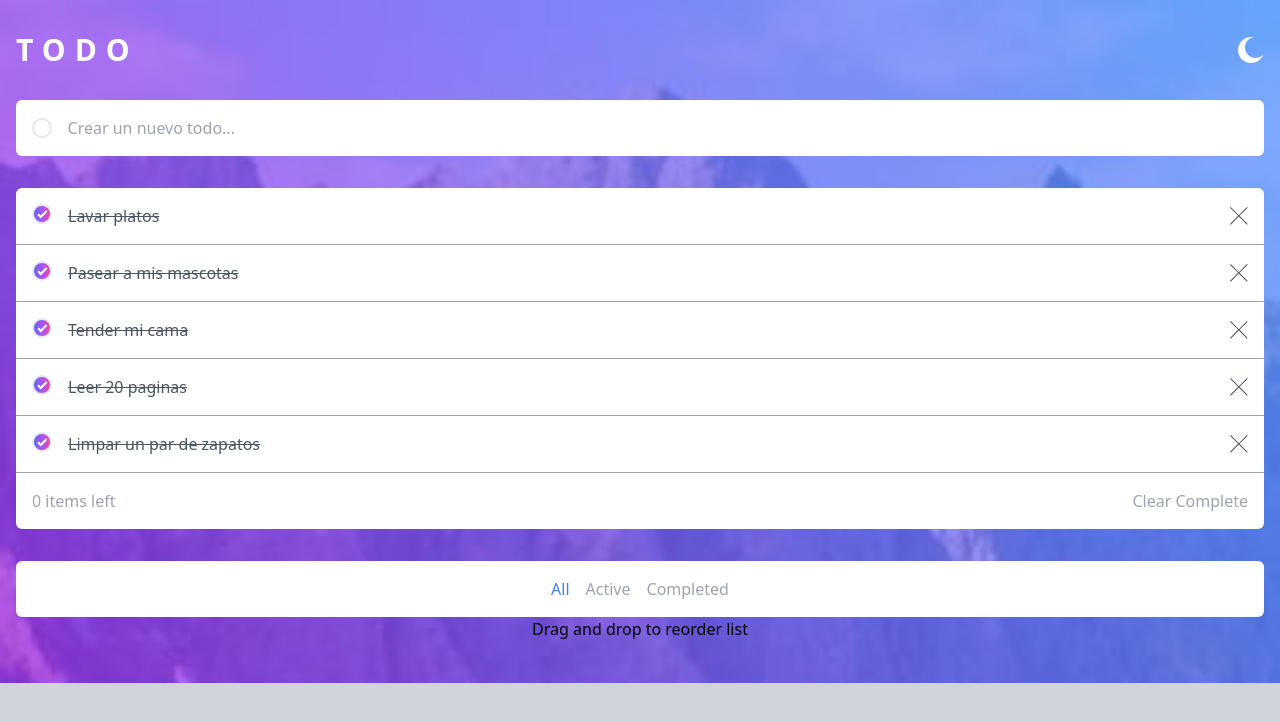
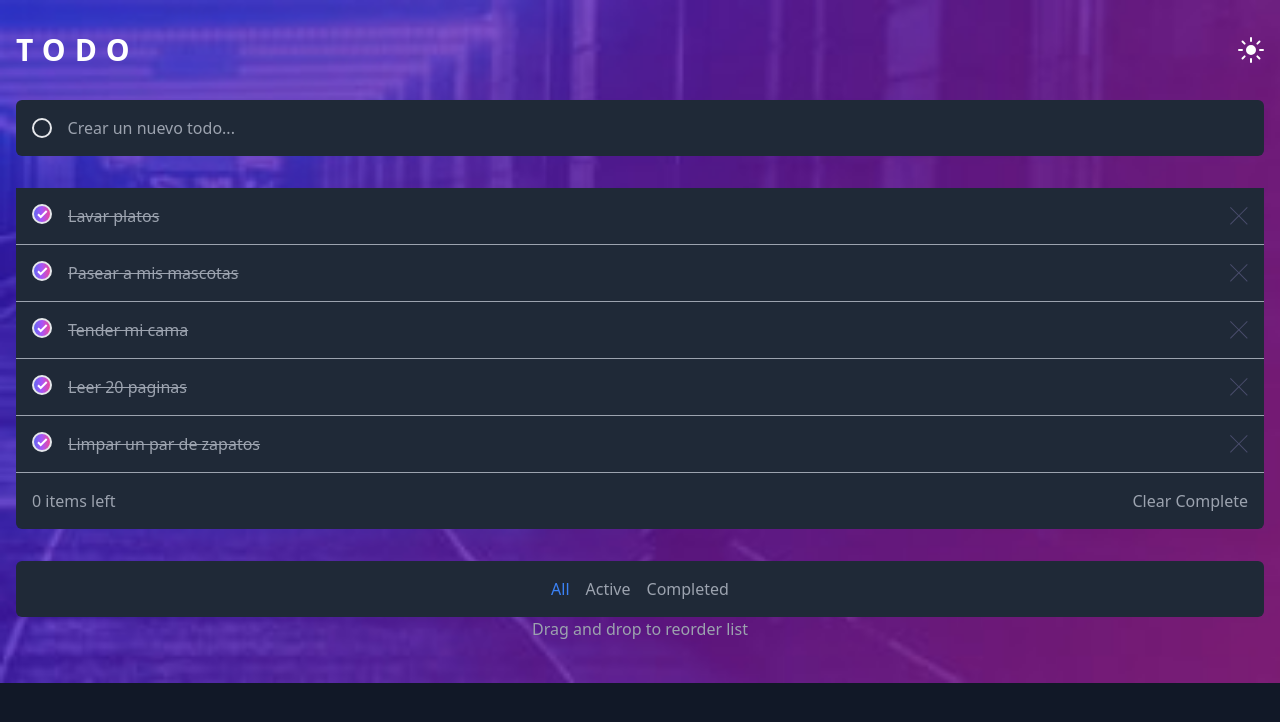
Before and after one commit to pmz10/TodoListFull, a React (Vite) app: page / in a window 1280 px wide. Shown: the top 722 px of the page. Built offline with nearby package versions, Linux system fonts and the light colour scheme.

Commit message:
Botón de sol y luna, ademas de funcionalidad respecto al tema dark

```diff
--- a/index.html
+++ b/index.html
@@ -1,5 +1,5 @@
 <!DOCTYPE html>
-<html lang="en" class="dark">
+<html lang="en">
   <head>
     <meta charset="UTF-8" />
     <link rel="icon" type="image/svg+xml" href="/vite.svg" />
--- a/src/Components/Header.jsx
+++ b/src/Components/Header.jsx
@@ -1,14 +1,29 @@
+import { useEffect, useState } from "react";
 import MoonIcon from "./Iconos/MoonIcon";
+import IconSun from "./Iconos/IconSun";
 
 const Header = () => {
+  const [darkMode, setDarkMode] = useState(true);
+
+  useEffect(() => {
+    if (darkMode) {
+      document.documentElement.classList.add("dark");
+    }else {
+      document.documentElement.classList.remove("dark");
+    }
+
+  },[darkMode]);
+
   return (
     <header className="container mx-auto px-4 pt-8">
       <div className="flex justify-between">
         <h1 className="text-3xl uppercase text-white font-semibold tracking-[0.3em]">
           todo
         </h1>
-        <button>
-          <MoonIcon />
+        <button onClick={() => setDarkMode(!darkMode)}>
+          {
+            darkMode ? <IconSun /> : <MoonIcon />
+          }
         </button>
       </div>
     </header>
--- /dev/null
+++ b/src/Components/Iconos/IconSun.jsx
@@ -0,0 +1,18 @@
+const IconSun = ({ ...props }) => {
+  return (
+    <svg
+      xmlns="http://www.w3.org/2000/svg"
+      width="26"
+      height="26"
+      fill="#FFF"
+      fillRule="evenodd"
+    >
+      <path
+        {...props}
+        d="M13 21a1 1 0 011 1v3a1 1 0 11-2 0v-3a1 1 0 011-1zm-5.657-2.343a1 1 0 010 1.414l-2.121 2.121a1 1 0 01-1.414-1.414l2.12-2.121a1 1 0 011.415 0zm12.728 0l2.121 2.121a1 1 0 01-1.414 1.414l-2.121-2.12a1 1 0 011.414-1.415zM13 8a5 5 0 110 10 5 5 0 010-10zm12 4a1 1 0 110 2h-3a1 1 0 110-2h3zM4 12a1 1 0 110 2H1a1 1 0 110-2h3zm18.192-8.192a1 1 0 010 1.414l-2.12 2.121a1 1 0 01-1.415-1.414l2.121-2.121a1 1 0 011.414 0zm-16.97 0l2.121 2.12A1 1 0 015.93 7.344L3.808 5.222a1 1 0 011.414-1.414zM13 0a1 1 0 011 1v3a1 1 0 11-2 0V1a1 1 0 011-1z"
+      />
+    </svg>
+  );
+};
+
+export default IconSun;
--- a/src/Utils/darkMode.js
+++ b/src/Utils/darkMode.js
@@ -1,20 +1,22 @@
 // On page load or when changing themes, best to add inline `head` to avoid FOUC
 
-if (
-  localStorage.theme === "dark" ||
-  (!("theme" in localStorage) &&
-    window.matchMedia("(prefers-color-scheme: dark)").matches)
-) {
-  document.documentElement.classList.add("dark");
-} else {
-  document.documentElement.classList.remove("dark");
-}
+//if (
+  //localStorage.theme === "dark" ||
+  //(!("theme" in localStorage) &&
+    //window.matchMedia("(prefers-color-scheme: dark)").matches)
+//) {
+  //document.documentElement.classList.add("dark");
+  //localStorage.theme = "dark";
+//} else {
+  //document.documentElement.classList.remove("dark");
+  //localStorage.theme = "light";
+//}
 
 //Whenever then user explicitly chooses light mode
-localStorage.theme = "light";
+//localStorage.theme = "light";
 
 //Whenever then user explicitly chooses light mode
-localStorage.theme = "dark";
+//localStorage.theme = "dark";
 
 //Whenever then user explicitly chooses light mode
-localStorage.theme = "theme";
+//localStorage.theme = "theme";
```
